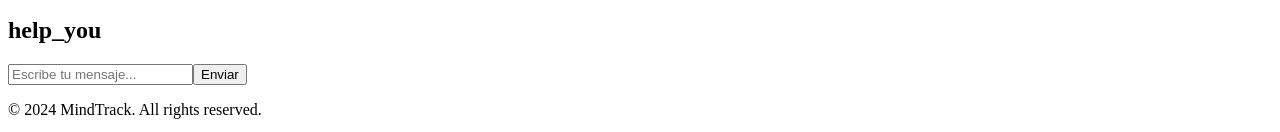
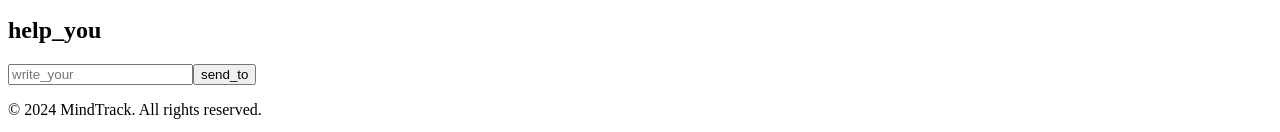
Before and after one commit to filomenatejeda/MindTrack, a Next.js app: page /home in a window 1280 px wide. Both pictures are taken after a click on the button "open_chat". Shown: the part 771-903 px from the top of the page. Built offline with nearby package versions, Linux system fonts and the light colour scheme.

Commit message:
components

```diff
--- a/components/Chatbot.js
+++ b/components/Chatbot.js
@@ -1,8 +1,10 @@
 // /components/Chatbot.js
 import { useState } from "react";
 import axios from "axios";
+import { useTranslation } from 'react-i18next';
 
 export default function Chatbot() {
+  const { t } = useTranslation();
   const [userMessage, setUserMessage] = useState(""); // Mensaje del usuario
   const [chatMessages, setChatMessages] = useState([]); // Historial de mensajes
 
@@ -53,17 +55,19 @@ export default function Chatbot() {
       </div>
       <div className="input-container flex items-center space-x-1 mt-4 w-left">
         <input
+        suppressHydrationWarning={true}
           type="text"
           value={userMessage}
           onChange={handleChange}
-          placeholder="Escribe tu mensaje..."
+          placeholder={t('write_your')}
           className="flex-1 p-2 border rounded-md focus:outline-none focus:ring-2 focus:ring-green-600"
         />
         <button
+        suppressHydrationWarning={true}
           onClick={handleSendMessage}
-          className="px-2 py-2 bg-teal-500 text-white rounded-md hover:bg-teal-600 transition duration-300"
+          className="px-3 py-1 bg-teal-500 text-white rounded-md hover:bg-teal-600 transition duration-300"
         >
-          Enviar
+          {t('send_to')}
         </button>
       </div>
     </div>
```
